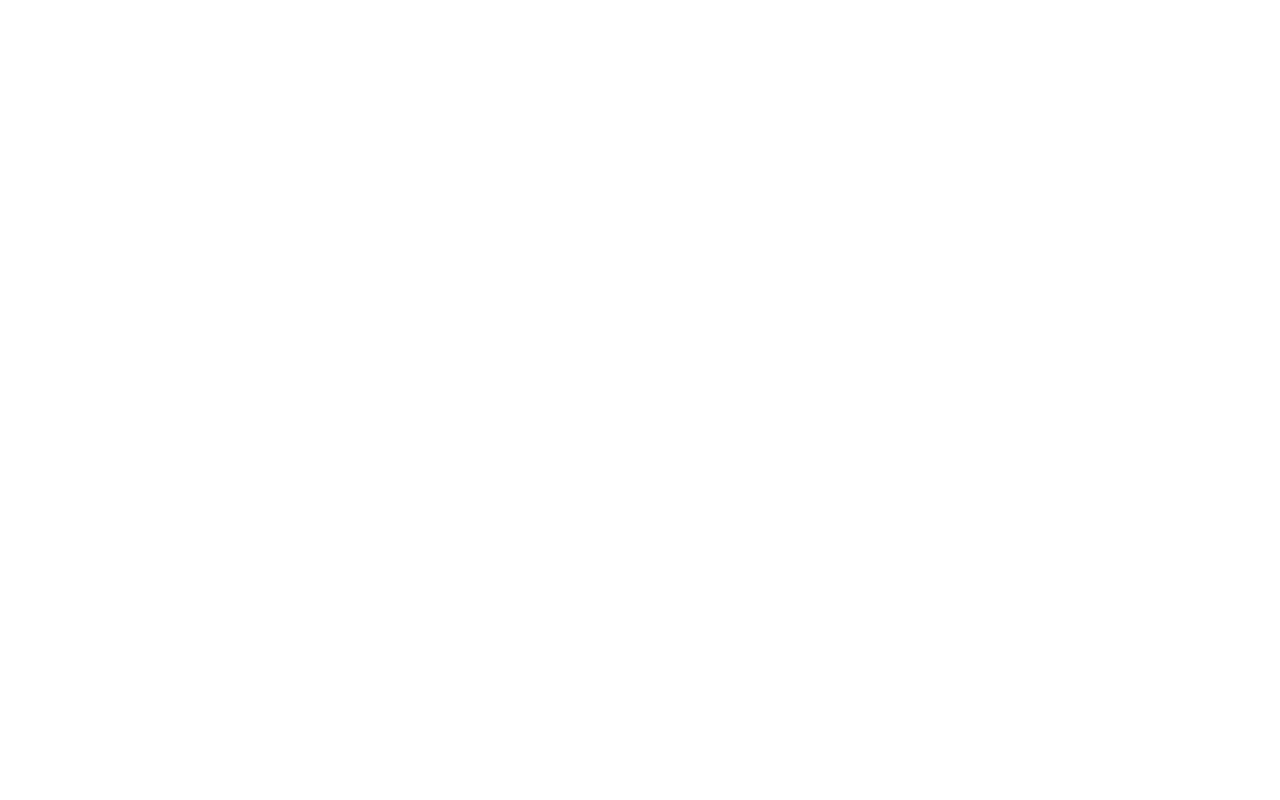
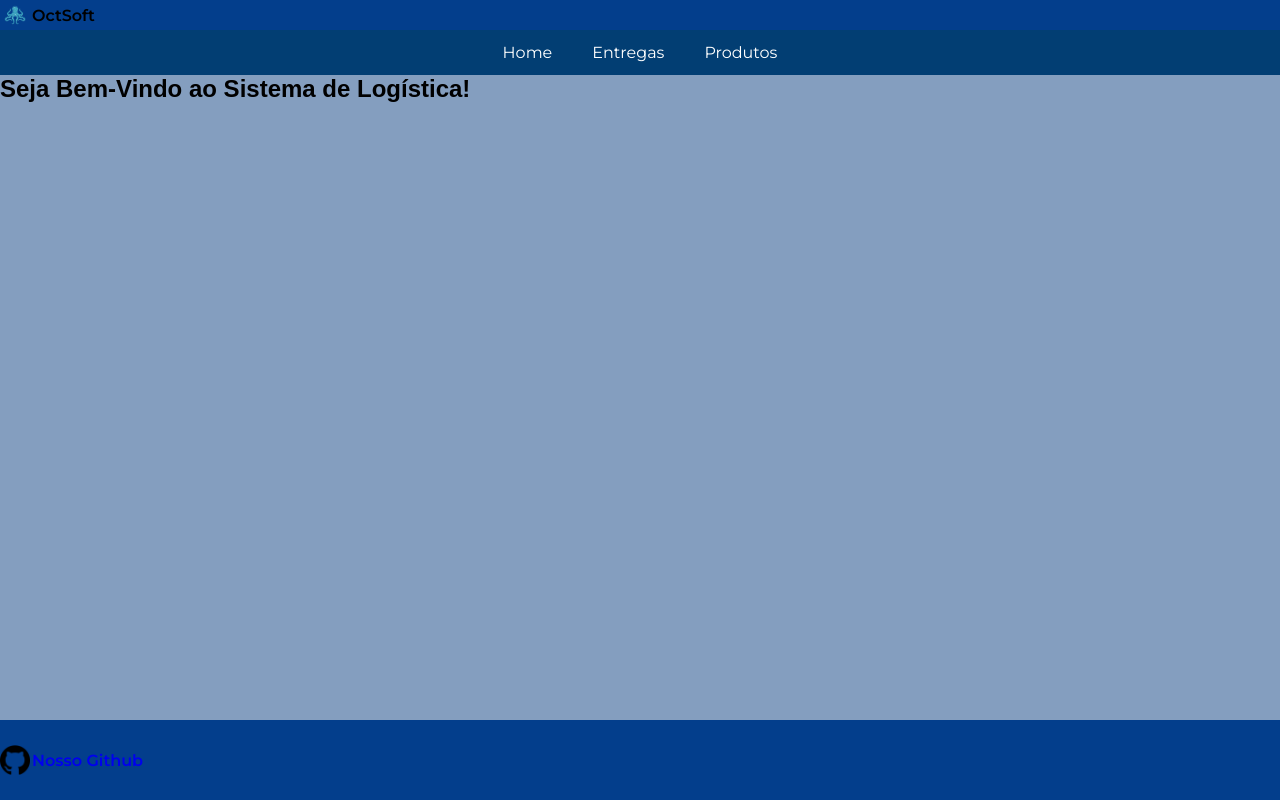
Before and after one commit to paulohenriquedutra/Sistema-Logistico, a plain HTML site: page Project/index/home.html in a window 1280 px wide. Drawn offline with Linux system fonts and the light colour scheme.

Commit message:
feita a base da home

```diff
--- a/Project/index/home.html
+++ b/Project/index/home.html
@@ -5,8 +5,32 @@
         <meta name="viewport" content="width=device-width, initial-scale=1.0">
         <link rel="stylesheet" href="style.css">
         <link rel="shortcut icon" href="../media/logo.png" type="image/x-icon">
+        <link rel="preconnect" href="https://fonts.googleapis.com">
+        <link rel="preconnect" href="https://fonts.gstatic.com" crossorigin>
+        <link href="https://fonts.googleapis.com/css2?family=Montserrat:ital,wght@0,100..900;1,100..900&display=swap" rel="stylesheet">
         <title>OctSoft</title>
     </head>
     <body>
+        <header>
+            <div class="logo_empresa">
+                <img src="../media/logo.png">
+                <p>OctSoft</p>
+            </div>
+        </header>
+        <nav>
+            <a href="#">Home</a>
+            <a href="#">Entregas</a>
+            <a href="#">Produtos</a>
+        </nav>
+        <main>
+            <h2>Seja Bem-Vindo ao Sistema de Logística!</h2>
+            <p></p>
+        </main>
+        <footer>
+            <div class="logo_empresa">
+                <img src="../media/github.png">
+                <a href="https://github.com/paulohenriquedutra/Sistema-Logistico">Nosso Github</a>
+            </div>
+        </footer>
     </body>
 </html>
--- a/Project/index/style.css
+++ b/Project/index/style.css
@@ -1 +1,83 @@
 @charset "UTF-8";
+
+:root {
+  --primary-color: #033E8C;
+  --secondary-color: #849EBF;
+  --terciary-color: #023E73;
+}
+
+* {
+  margin: 0;
+  padding: 0;
+  box-sizing: border-box;
+  font-family: Arial, Helvetica, sans-serif;
+}
+
+body {
+  background-color: var(--secondary-color);
+}
+
+header {
+  background-color: var(--primary-color);
+  height: 10%;
+  display: flex;
+  align-items: center;
+  justify-content: space-between;
+  padding: 0 20p;
+}
+
+nav {
+  background-color: var(--terciary-color);
+  display: flex;
+  justify-content: center;
+  padding: 3px 0;
+}
+
+
+nav a {
+  color: #ffff;
+  padding: 10px 20px;
+  font-size: 1rem;
+  transition: background-color 0.3s ease;
+  font-family: "Montserrat", sans-serif;
+}
+
+footer {
+  background-color: var(--primary-color);
+  height: 10%;
+  width: 100%;
+  display: flex;
+  align-items: center;
+  justify-content: space-between;
+  padding: 0 20p;
+  bottom: 0;
+  position: absolute;
+}
+
+footer img {
+  max-width: 100%;
+  height: auto;
+  position: static;
+}
+
+a {
+  text-decoration: none;
+}
+
+.logo_empresa {
+  display: flex;
+  align-items: center;
+  gap: 2px;
+}
+
+.logo_empresa img {
+  height: 30px;
+  width: auto;
+}
+
+.logo_empresa p, .logo_empresa a {
+  font-family: "Montserrat", sans-serif;
+  font-optical-sizing: auto;
+  font-weight: 600;
+  font-style: normal;
+}
```
Also changed, not shown: Project/media/github.png (added). Lines whose indentation alone changed are shown as unchanged.
